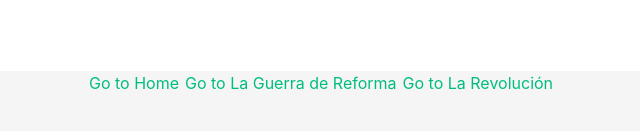
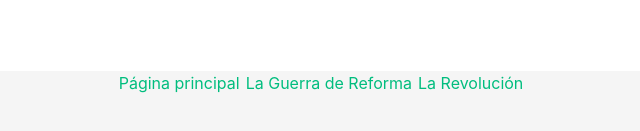
Before and after one commit to DIEGOGARCIA601050/VueTutorial, a Vue app: page / in a window 1280 px wide. Shown: the part 329-460 px from the top of the page, without its empty margins (319-959 px from the left). Built offline with nearby package versions, Linux system fonts and the light colour scheme; no server answers.

Commit message:
Only language actualization

```diff
--- a/src/App.vue
+++ b/src/App.vue
@@ -42,9 +42,9 @@ export default {
     <!-- `<router-link>` will render an `<a>` tag with the correct `href` attribute -->
       <div class="navbar">
         <div>{{ message }}</div>
-        <router-link to="/">Go to Home</router-link>
-        <router-link to="/LaGuerraDeReforma">Go to La Guerra de Reforma</router-link>
-        <router-link to="/La-Revolución">Go to La Revolución</router-link>
+        <router-link to="/">Página principal</router-link>
+        <router-link to="/LaGuerraDeReforma">La Guerra de Reforma</router-link>
+        <router-link to="/La-Revolución">La Revolución</router-link>
       </div>
 
   <!-- route outlet -->
```
